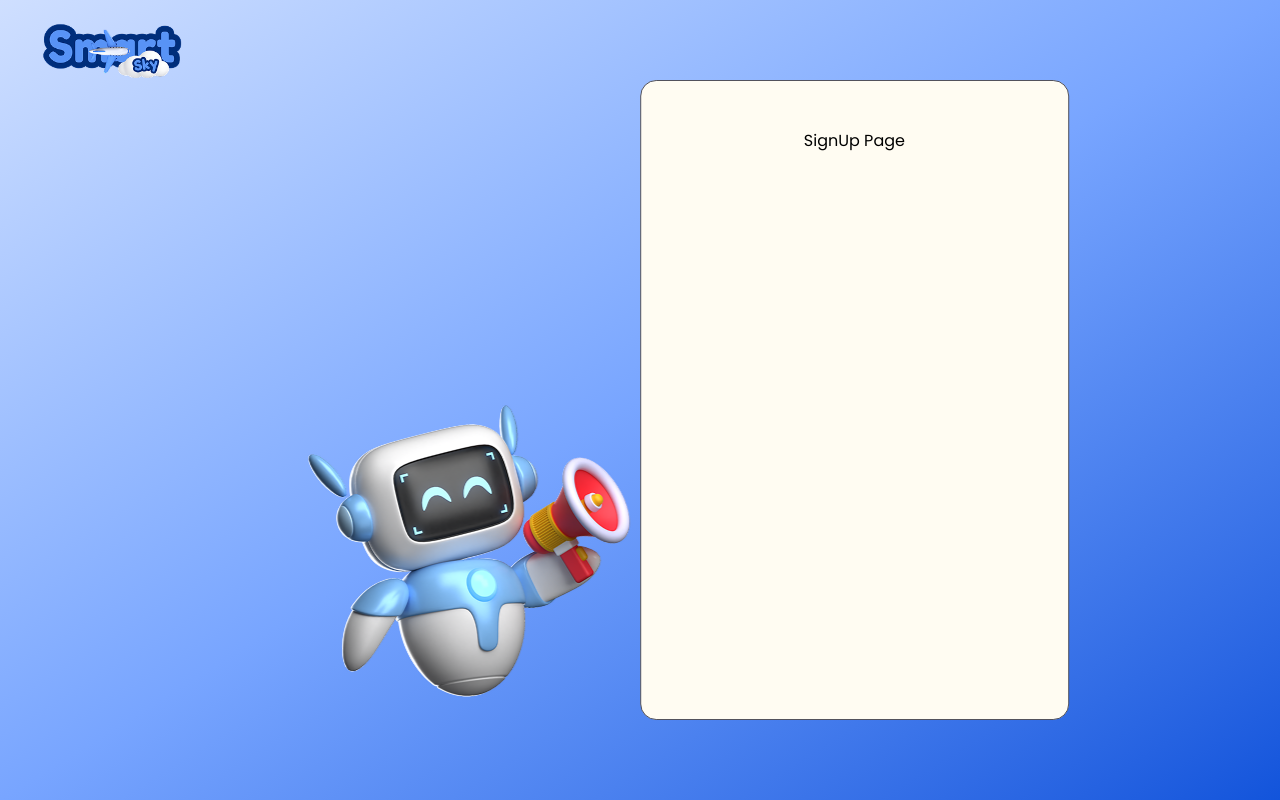
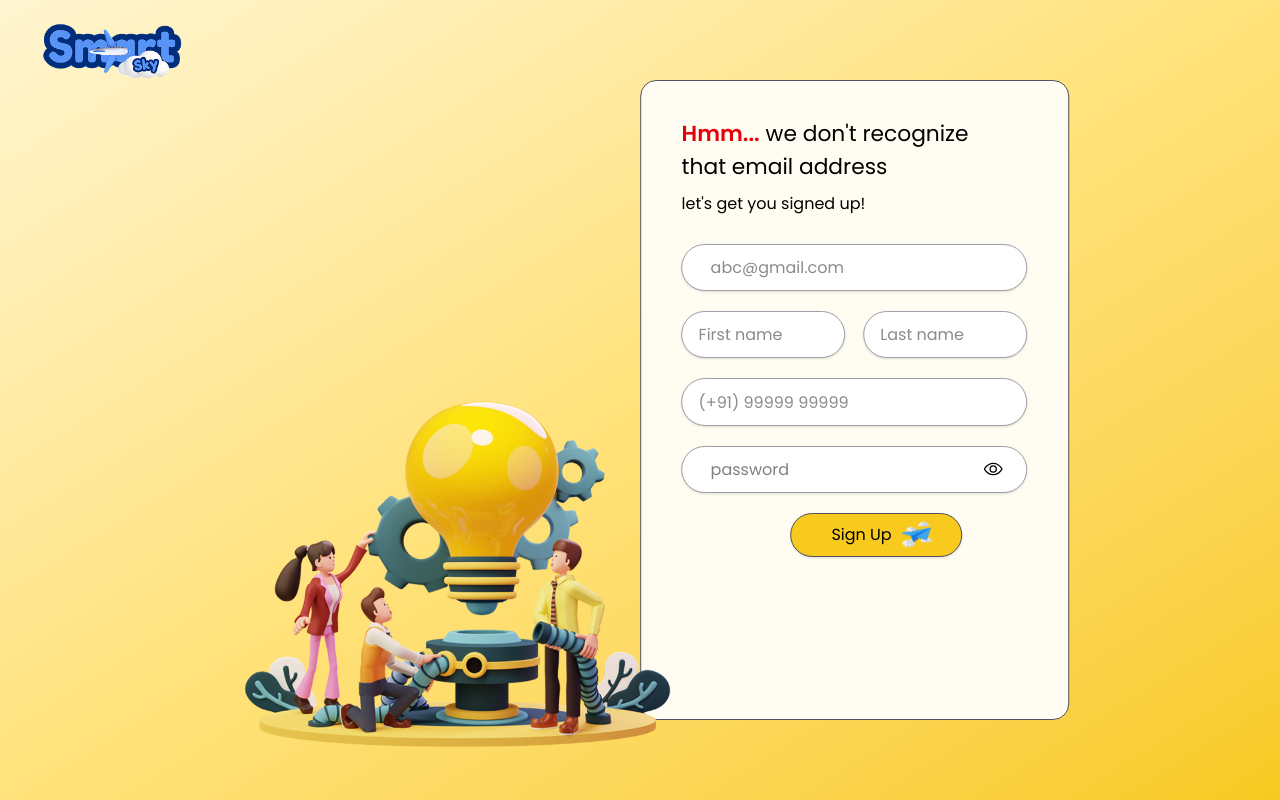
Before and after one commit to amitjatav03/smartsky, a React (Vite) app in the folder frontend/: page /signup in a window 1280 px wide. Built offline with nearby package versions, Linux system fonts and the light colour scheme.

Commit message:
created login n signup page

```diff
--- a/frontend/src/contexts/ThemeContext.jsx
+++ b/frontend/src/contexts/ThemeContext.jsx
@@ -3,7 +3,7 @@ import { createContext, useState } from "react";
 export const ThemeDataContext = createContext();
 
 const ThemeContext = ({children}) => {
-    const [theme, setTheme] = useState('dark');
+    const [theme, setTheme] = useState('light');
 
     const toggleTheme = () => {
         if(theme === 'light') {
--- a/frontend/src/pages/Login.jsx
+++ b/frontend/src/pages/Login.jsx
@@ -1,10 +1,108 @@
-import React from 'react'
+import React,{useState} from 'react'
 import StartStructure from '../components/StartStructure'
+import { IoEyeOutline } from "react-icons/io5";
+import { FaRegEyeSlash } from "react-icons/fa";
 
 const Login = () => {
+
+  const[formData , setFormData] = useState({
+    email : '',
+    password : ''
+  })
+
+  const [show , setShow] = useState(false);
+
+
+  function changeHandler(event){
+    const {name , value , type} = event.target;
+
+    setFormData(prevData=>{
+      return{
+        ...prevData,
+        [name] : value
+      }
+    })
+  }
+
+  function clickHandler(e){
+    e.preventDefault();
+    console.log(formData.email)
+    console.log(formData.password)
+    setFormData({
+      email : '',
+      password : ''
+    })
+  }
+
   return (
     <StartStructure>
-        LoginPage
+        <h1 className='text-center text-[1.7vw]'>
+          Welcome back ,
+          <span className='font-semibold'>
+            SkyRoute
+          </span>
+        </h1>
+
+        <div className='absolute top-[5.8em] left-[38em]'>
+          <p className='text-left text-[1em]'>
+            let's get you signed in.
+          </p>
+        </div>
+
+
+        <div className='w-full h-[90%] flex justify-center relative'>
+          <form>
+            <input
+            className='w-[25vw] h-[3.7vw] bg-white p-2 pl-7 rounded-3xl border border-zinc-400 my-13 shadow-sm focus:outline-none focus:border-[1px] focus:border-zinc-700 text-zinc-900'
+            type='email'
+            name='email'
+            placeholder='abc@gmail.com'
+            value={formData.email}
+            onChange={changeHandler}
+            />
+
+            <br/>
+
+            <div className=' password w-[25vw] h-[3.7vw] bg-white p-2 pl-7 rounded-3xl border border-zinc-400 flex justify-between items-center shadow-sm focus:border-[1px] focus-within:border-zinc-700'>
+              <input
+              className='w-full h-full focus:outline-none'
+              type={show ? 'text' : 'password'}
+              placeholder='password'
+              name='password'
+              value={formData.password}
+              onChange={changeHandler}
+              />
+
+              <button
+              type='button'
+              onClick={()=>{
+                setShow(prev => !prev);
+              }}>
+                {
+                show ?
+                  <FaRegEyeSlash style={{ fontSize: '20px', margin:'2px', marginRight:'15px' }} />
+                :
+                  <IoEyeOutline style={{ fontSize: '20px', margin:'2px', marginRight:'15px' }} />
+                }
+
+              </button>
+            </div>
+
+            <br/>
+
+            <button
+            className='flex items-center justify--center px-6 bg-[#f8ca1e] rounded-3xl border border-zinc-600 shadow-sm absolute top-[18vw] left-[8.5vw] hover:bg-[#e6b81b] pl-10'
+            type='submit'
+            onClick={clickHandler}>
+              Log In
+              <img
+              className='w-[2.6em] ml-1'
+              src="19.png"
+              />
+            </button>
+
+          </form>
+        </div>
     </StartStructure>
   )
 }
--- /dev/null
+++ b/frontend/src/pages/Signup.css
@@ -0,0 +1,10 @@
+input[type=number]::-webkit-inner-spin-button,
+input[type=number]::-webkit-outer-spin-button {
+  -webkit-appearance: none;
+  margin: 0;
+}
+
+
+input[type=number] {
+  -moz-appearance: textfield;
+}
--- a/frontend/src/pages/Signup.jsx
+++ b/frontend/src/pages/Signup.jsx
@@ -1,10 +1,149 @@
-import React from 'react'
+import React,{useState} from 'react'
 import StartStructure from '../components/StartStructure'
+import { IoEyeOutline } from "react-icons/io5";
+import { FaRegEyeSlash } from "react-icons/fa";
+import './Signup.css'
 
 const Signup = () => {
+
+    const[formData , setFormData] = useState({
+      email : '',
+      firstName: '',
+      lastName: '',
+      contact : '',
+      password : ''
+    })
+
+    const [show , setShow] = useState(false);
+
+    function changeHandler(event){
+      const{name , value , type } = event.target
+
+      setFormData(prevData=> {
+        return {
+          ...prevData,
+          [name] : value
+        }
+      })
+    }
+
+    function clickHandler(e){
+    e.preventDefault();
+    console.log(formData.email)
+    console.log(formData.firstName)
+    console.log(formData.lastName)
+    console.log(formData.contact)
+    console.log(formData.password)
+    setFormData({
+      email : '',
+      firstName: '',
+      lastName: '',
+      contact : '',
+      password : ''
+    })
+  }
+
+
   return (
     <StartStructure>
-        SignUp Page
+        <div className=' absolute top-[6%]'>
+          <h1 className=' text-[1.7vw]'>
+            <span className='text-red-600 font-semibold'>
+              Hmm...
+            </span>
+
+            <span>
+               &nbsp;we don't recognize
+            </span>
+
+            <br />
+
+            <span>
+              that email address
+            </span>
+          </h1>
+
+        <div className='mt-2 text-[1em]'>
+          <p>let's get you signed up!</p>
+        </div>
+
+        <div className='w-full h-[100%] flex justify-center relative '>
+          <form action="">
+            <input
+            className='w-[27vw] h-[3.7vw] bg-white p-2 pl-7 rounded-3xl border border-zinc-400 mt-7 shadow-sm focus:outline-none focus:border-[1px] focus:border-zinc-700 text-zinc-900'
+            type='email'
+            name='email'
+            placeholder='abc@gmail.com'
+            value={formData.email}
+            onChange={changeHandler}
+            />
+
+            <div className='flex justify-between'>
+              <input
+              className='w-[12.8vw] h-[3.7vw] mt-5 bg-white pl-4 rounded-3xl border border-zinc-400 shadow-sm focus:outline-none focus:border-[1px] focus:border-zinc-700 text-zinc-900'
+              type='text'
+              name='firstName'
+              placeholder='First name'
+              value={formData.firstName}
+              onChange={changeHandler}/>
+
+              <input
+              className='w-[12.8vw] h-[3.7vw] mt-5 bg-white pl-4 rounded-3xl border border-zinc-400 shadow-sm focus:outline-none focus:border-[1px] focus:border-zinc-700 text-zinc-900'
+              type='text'
+              name='lastName'
+              placeholder='Last name'
+              value={formData.lastName}
+              onChange={changeHandler}/>
+            </div>
+
+            <input
+              className='contact w-[27vw] h-[3.7vw] mt-5 bg-white pl-4 rounded-3xl border border-zinc-400 shadow-sm focus:outline-none focus:border-[1px] focus:border-zinc-700 text-zinc-900'
+              type='number'
+              name='contact'
+              placeholder='(+91) 99999 99999'
+              value={formData.contact}
+              onChange={changeHandler}/>
+
+              <div className=' password w-[27vw] h-[3.7vw] mt-5 bg-white p-2 pl-7 rounded-3xl border border-zinc-400 flex justify-between items-center shadow-sm focus:border-[1px] focus-within:border-zinc-700'>
+
+                <input
+                className='w-full h-full focus:outline-none'
+                type={show ? 'text' : 'password'}
+                placeholder='password'
+                name='password'
+                value={formData.password}
+                onChange={changeHandler}
+                />
+
+                <button
+                type='button'
+                onClick={()=>{
+                  setShow(prev => !prev);
+                }}>
+                  {
+                  show ?
+                    <FaRegEyeSlash style={{ fontSize: '20px', margin:'2px', marginRight:'15px' }} />
+                  :
+                    <IoEyeOutline style={{ fontSize: '20px', margin:'2px', marginRight:'15px' }} />
+                  }
+
+                </button>
+              </div>
+
+              <button
+              className='flex items-center mt-5 px-6 bg-[#f8ca1e] rounded-3xl border border-zinc-600 shadow-sm absolute  left-[8.5vw] hover:bg-[#e6b81b] pl-10'
+              type='submit'
+              onClick={clickHandler}>
+                Sign Up
+                <img
+                className='w-[2.6em] ml-1'
+                src="19.png"
+                />
+            </button>
+          </form>
+        </div>
+      </div>
+
     </StartStructure>
   )
 }
--- a/frontend/src/pages/Start.jsx
+++ b/frontend/src/pages/Start.jsx
@@ -10,7 +10,7 @@ const Start = () => {
 
   const submitHandler = (e) => {
     e.preventDefault();
-    navigate('/login');
+    navigate('/signup');
 
   }
 
```
Also changed, not shown: frontend/public/19.png (added).
